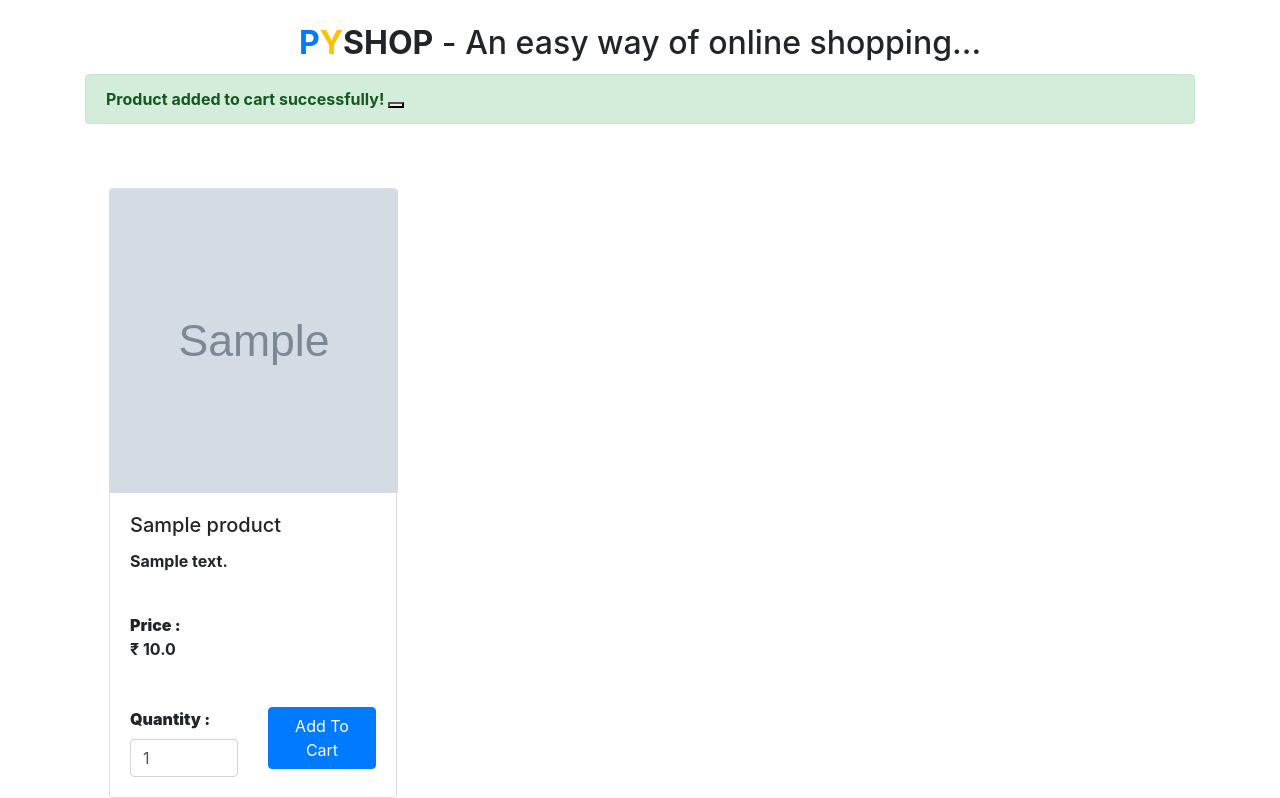
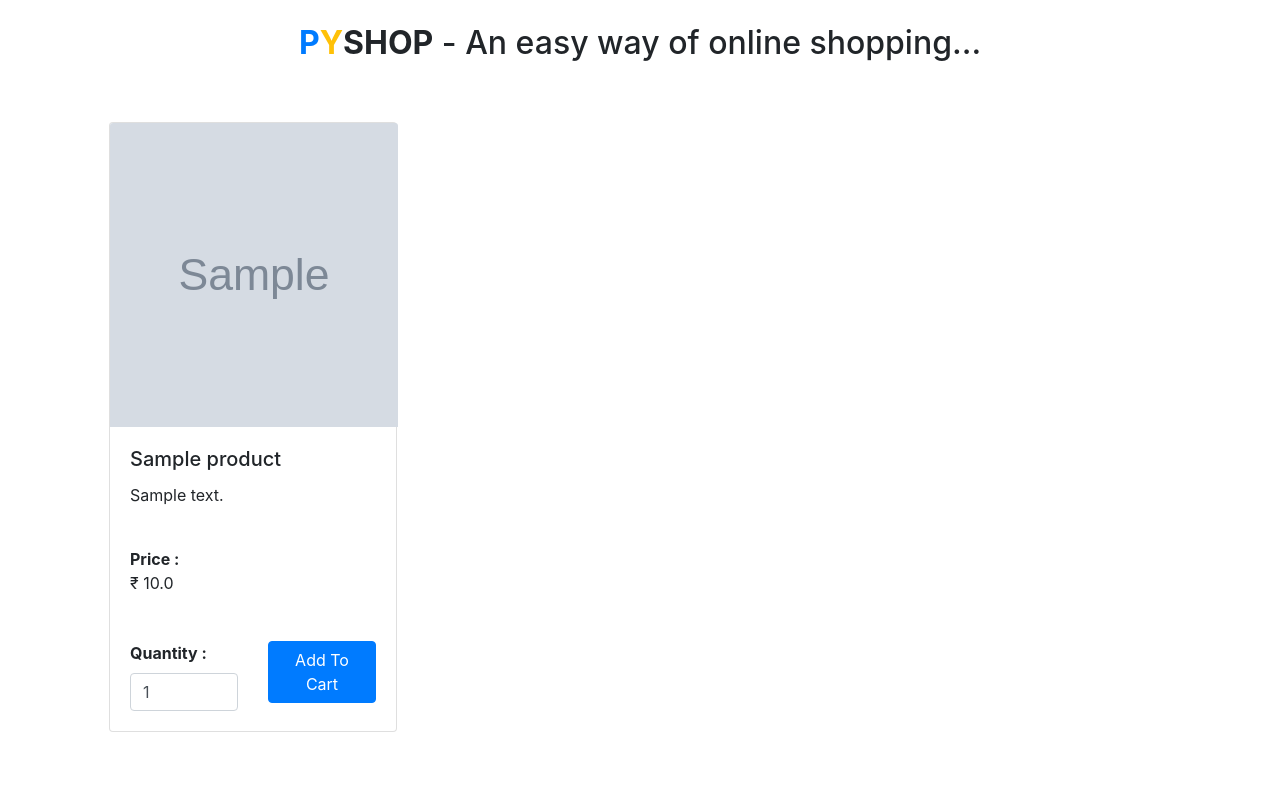
Before and after one commit to vedantgune99/Pyshop-Online-Shopping-Site, a Django app: page /products/ in a window 1280 px wide. Shown: the part 80-878 px from the top of the page. After the commit the page ends 812 px from the top, so only its background shows below. Run offline with Django 4.2, Linux system fonts and the light colour scheme; tables that the repository leaves empty hold one stand-in row (values such as "Sample post"); grey boxes marked "Sample" are stand-in pictures.

Commit message:
multiple bugs fixed

```diff
--- a/Products/views.py
+++ b/Products/views.py
@@ -16,14 +16,13 @@ contact = False
 
 def home(request):
     products = Product.objects.all()
-    return render(request, 'base.html', {'products': products})
+    return render(request, 'home.html', {'products': products})
 
 
 def products(request):
     global productAdded
     products = Product.objects.all()
-    productAdded = True
-    return render(request, 'products.html', {'products': products, 'addedcart': productAdded})
+    return render(request, 'products.html', {'isauth': request.user.is_authenticated, 'isadded': productAdded, 'products': products, 'addedcart': productAdded})
 
 
 def details(request, product_id):
@@ -93,13 +92,13 @@ def signin_user(request):
         message = MIMEMultipart()
         message['from'] = f"Registration Successful!"
         message['to'] = email
-        message['subject'] = f"{request.user} Registered Successfully!"
+        message['subject'] = f"{username} Registered Successfully!"
         message.attach(MIMEText(
             (f"Name : { name }\n") +
             (f"Username : { username }\n") +
             (f"Address : { email }\n") +
-            (f"Phone No. : { phone }\n") +
-            (f"State : { password }\n")
+            (f"Phone No. : { phone }\n")
+            (f"Thank you {username} for creating an account on PyShop.\n You have been registered successfully!")
         ))
 
         with smtplib.SMTP(host="smtp.gmail.com", port=587) as smtp:
@@ -145,7 +144,6 @@ def addcart(request):
         CartQuantity = int(product_quantity)
 
         if (Cart.objects.filter(cart_id=product_id).exists()):
-            # cartList.quantity += CartQuantity
             mycart = Cart.objects.get(cart_id=product_id)
             mycart.quantity = CartQuantity + 1
             mycart.save()
--- a/templates/base.html
+++ b/templates/base.html
@@ -45,7 +45,7 @@
         <button class="btn btn-outline-primary my-2 mr-2 my-sm-0" type="submit">Search</button>
 
 
-        {% if user.is_authenticated %}
+        {% if request.user.is_authenticated %}
         <div class="dropdown btn-fill-dark">
           <button class="btn btn-sm btn-fill-dark text-light dropdown-toggle" type="button" id="dropdownMenuButton"
             data-toggle="dropdown" aria-haspopup="true" aria-expanded="false">
@@ -69,7 +69,7 @@
       </div>
     </div>
 
-    {% if not user.is_authenticated %}
+    {% if not request.user.is_authenticated %}
     <!-- Button trigger modal -->
     <button type="button" class="btn btn-primary mr-2" data-toggle="modal" data-target="#SignInModal">
       Sign In
@@ -85,22 +85,13 @@
 
 <!-- End NavBar -->
 
-
-{% if user.isAuthenticated %}
-<div class="alert alert-success alert-dismissible fade show" role="alert">
-  <strong>Welcome, {{ request.user }}</strong> logged in successfully!
-  <button type="button" class="btn-close" data-bs-dismiss="alert" aria-label="Close"></button>
-</div>
-{% endif %}
-
-
 <!-- Sign In Modal -->
 <div class="modal fade" id="SignInModal" tabindex="-1" aria-labelledby="SignInModal" aria-hidden="true">
   <div class="modal-dialog">
     <div class="modal-content">
       <div class="modal-header">
         <h5 class="modal-title" id="SignInModal">Register User</h5>
-        <button type="button" class="btn-close" data-dismiss="modal" aria-label="Close">x</button>
+        <button type="button" class="close" data-dismiss="modal" aria-label="Close">x</button>
       </div>
       <div class="modal-body">
         <form method="post" action="/signin/" name="SignInForm" class="row g-3">
@@ -151,7 +142,7 @@
       <div class="modal-content">
         <div class="modal-header">
           <h5 class="modal-title" id="LogInModal">Log In</h5>
-          <button type="button" class="btn-close btn-close-white" data-dismiss="modal" aria-label="Close">x</button>
+          <button type="button" class="close" data-dismiss="modal" aria-label="Close">x</button>
         </div>
         <div class="modal-body">
           <form class="row g-3" action="/login/" name="LoginForm" method="post">
--- a/templates/cart.html
+++ b/templates/cart.html
@@ -5,9 +5,9 @@
 
 
 {% if addedcart %}
-<div class="alert alert-success alert-dismissible fade show" role="alert">
+<div class="container mt=4 alert alert-success alert-dismissible fade show" role="alert">
   <strong>Product added to cart successfully!
-  <button type="button" class="btn-close" data-bs-dismiss="alert" aria-label="Close"></button>
+  <button type="button" class="close" data-dismiss="alert" aria-label="Close">x</button>
 </div>
 {% endif %}
 
--- a/templates/products.html
+++ b/templates/products.html
@@ -4,12 +4,11 @@
 
 
 <div class="container">
-
-    {% if addedcart %}
-    <div class="alert alert-success alert-dismissible fade show" role="alert">
-      <strong>Product added to cart successfully!
-      <button type="button" class="btn-close" data-bs-dismiss="alert" aria-label="Close"></button>
-    </div>
+    {% if isadded %}
+    <div class="container mt-4 alert alert-success alert-dismissible fade show" role="alert">
+        <strong>Product added to cart successfully!
+            <button type="button" class="close" data-dismiss="alert" aria-label="Close">x</button>
+        </div>
     {% endif %}
 
         <div class="row">
```
Also changed, not shown: templates/home.html (added, +12 -0 lines).
